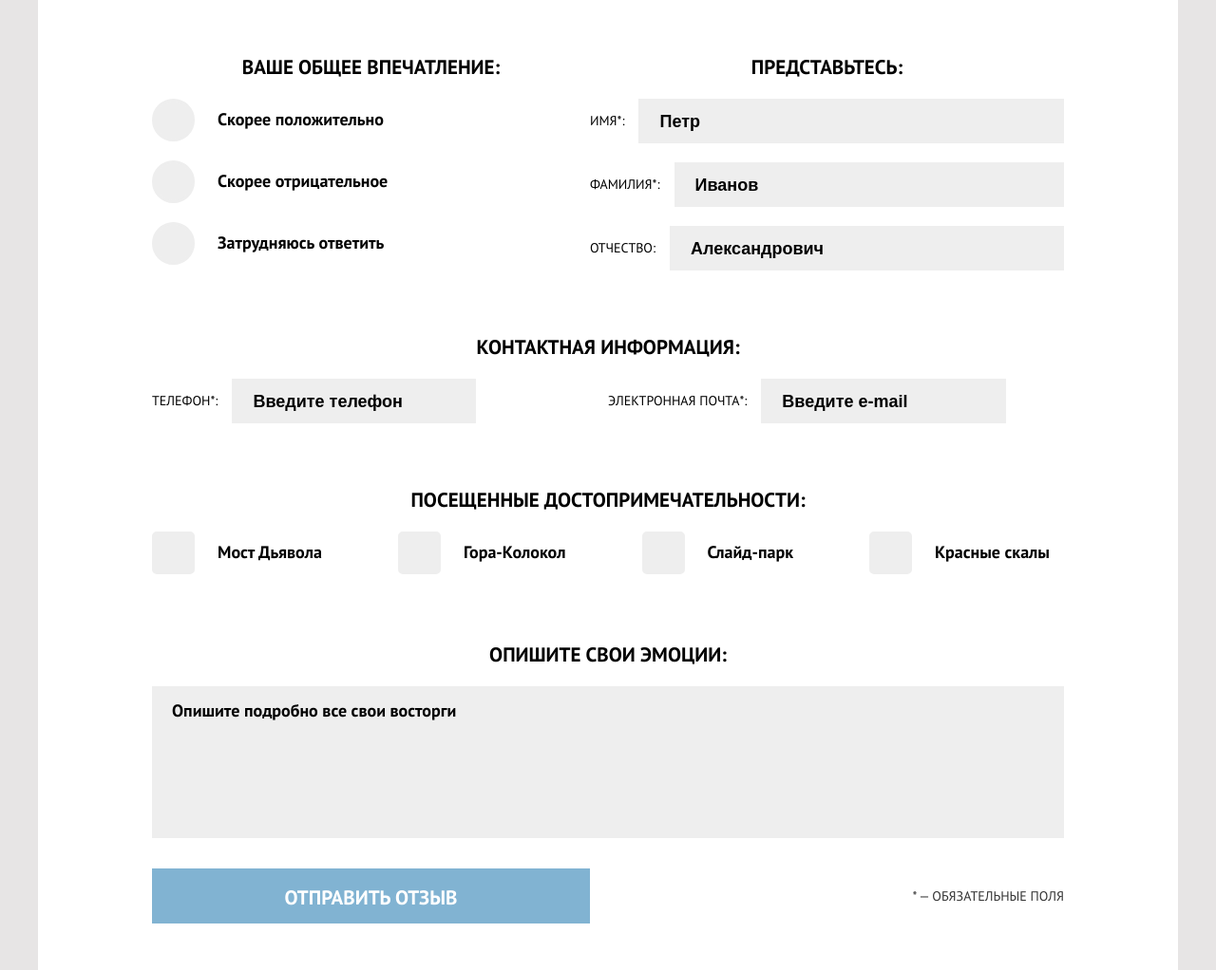
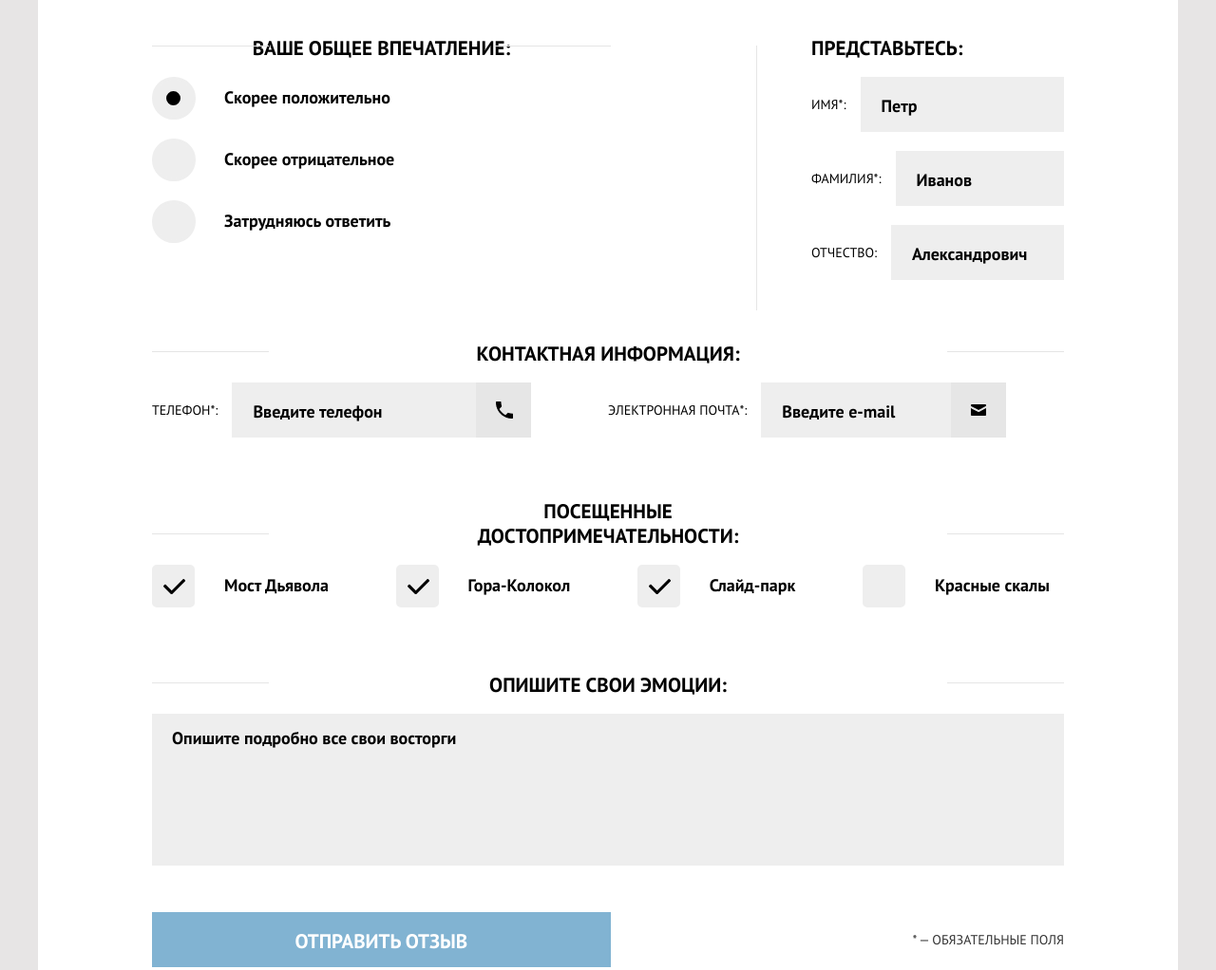
Before and after one commit to mntyred/158860-sedona-24, a website: page source/form.html in a window 1280 px wide. Shown: the part 809-1831 px from the top of the page at 95% size. Drawn offline with nearby package versions, Linux system fonts and the light colour scheme; files that its build step writes are made by us from their sources.

Commit message:
Начало разметки декоративных элементов

```diff
--- a/source/form.html
+++ b/source/form.html
@@ -45,8 +45,8 @@
         <div class="feedback__wrapper">
           <h2 class="visually-hidden">Форма обратной связи</h2>
           <form class="feedback-form" action="https://echo.htmlacademy.ru" method="post">
-            <fieldset class="feedback-fieldset">
-              <h2 class="feedback-fieldset__title">Представьтесь:</h2>
+            <fieldset class="feedback-fieldset feedback-fieldset--name">
+              <legend class="feedback-fieldset__title">Представьтесь:</legend>
               <ul class="feedback-fieldset__input-list">
                 <li class="feedback-fieldset__input-item">
                   <label class="feedback-fieldset__label" for="name">Имя*:</label>
@@ -63,7 +63,7 @@
               </ul>
             </fieldset>
             <fieldset class="feedback-fieldset">
-              <h2 class="feedback-fieldset__title">Контактная информация:</h2>
+              <legend class="feedback-fieldset__title">Контактная информация:</legend>
               <ul class="feedback-fieldset__input-list feedback-fieldset__input-list--contacts">
                 <li class="feedback-fieldset__input-item feedback-fieldset__input-item--contacts">
                   <label class="feedback-fieldset__label" for="phone"><span class="feedback-fieldset__number">Контактный</span> телефон*:</label>
@@ -76,52 +76,49 @@
               </ul>
             </fieldset>
             <fieldset class="feedback-fieldset">
-              <h2 class="feedback-fieldset__title">Ваше общее впечатление:</h2>
+              <legend class="feedback-fieldset__title">Ваше общее впечатление:</legend>
               <ul class="feedback-fieldset__input-list">
                 <li class="feedback-fieldset__input-item">
-                  <input type="radio" class="visually-hidden" name="impression" value="1" id="positive" checked>
-                  <span class="feedback-fieldset__radio"></span>
-                  <label class="feedback-fieldset__label feedback-fieldset__label--second-type" for="positive">Скорее положительно</label>
+                  <input type="radio" class="visually-hidden feedback-fieldset__radio" name="impression" value="1" id="positive" checked>
+                  <label class="feedback-fieldset__label feedback-fieldset__label--second-type feedback-fieldset__label--radio" for="positive">Скорее положительно</label>
                 </li>
                 <li class="feedback-fieldset__input-item">
-                  <input type="radio" class="visually-hidden" name="impression" value="2" id="negative">
-                  <span class="feedback-fieldset__radio"></span>
-                  <label class="feedback-fieldset__label feedback-fieldset__label--second-type" for="negative">Скорее отрицательное</label>
+                  <input type="radio" class="visually-hidden feedback-fieldset__radio" name="impression" value="2" id="negative">
+                  <label class="feedback-fieldset__label feedback-fieldset__label--second-type feedback-fieldset__label--radio" for="negative">Скорее отрицательное</label>
                 </li>
                 <li class="feedback-fieldset__input-item">
-                  <input type="radio" class="visually-hidden" name="impression" value="3" id="neutral">
-                  <span class="feedback-fieldset__radio"></span>
-                  <label class="feedback-fieldset__label feedback-fieldset__label--second-type" for="neutral">Затрудняюсь ответить</label>
+                  <input type="radio" class="visually-hidden feedback-fieldset__radio" name="impression" value="3" id="neutral">
+                  <label class="feedback-fieldset__label feedback-fieldset__label--second-type feedback-fieldset__label--radio" for="neutral">Затрудняюсь ответить</label>
                 </li>
               </ul>
             </fieldset>
             <fieldset class="feedback-fieldset">
-              <h2 class="feedback-fieldset__title">Посещенные достопримечательности:</h2>
+              <legend class="feedback-fieldset__title">Посещенные достопримечательности:</legend>
               <ul class="feedback-fieldset__input-list feedback-fieldset__input-list--checkboxes">
                 <li class="feedback-fieldset__input-item feedback-fieldset__input-item--checkbox">
-                  <input type="checkbox" class="visually-hidden" name="devil-bridge" id="devil-bridge" checked>
-                  <span class="feedback-fieldset__checkbox"></span>
-                  <label class="feedback-fieldset__label feedback-fieldset__label--second-type" for="devil-bridge">Мост Дьявола</label>
+                  <input type="checkbox" class="visually-hidden feedback-fieldset__checkbox" name="devil-bridge" id="devil-bridge" checked>
+                  <!-- <span class="feedback-fieldset__checkbox"></span> -->
+                  <label class="feedback-fieldset__label feedback-fieldset__label--second-type feedback-fieldset__label--checkbox" for="devil-bridge">Мост Дьявола</label>
                 </li>
                 <li class="feedback-fieldset__input-item feedback-fieldset__input-item--checkbox">
-                  <input type="checkbox" class="visually-hidden" name="bell-mountain" id="bell-mountain" checked>
-                  <span class="feedback-fieldset__checkbox"></span>
-                  <label class="feedback-fieldset__label feedback-fieldset__label--second-type" for="bell-mountain">Гора-Колокол</label>
+                  <input type="checkbox" class="visually-hidden feedback-fieldset__checkbox" name="bell-mountain" id="bell-mountain" checked>
+                  <!-- <span class="feedback-fieldset__checkbox"></span> -->
+                  <label class="feedback-fieldset__label feedback-fieldset__label--second-type feedback-fieldset__label--checkbox" for="bell-mountain">Гора-Колокол</label>
                 </li>
                 <li class="feedback-fieldset__input-item feedback-fieldset__input-item--checkbox">
-                  <input type="checkbox" class="visually-hidden" name="slide-park" id="slide-park" checked>
-                  <span class="feedback-fieldset__checkbox"></span>
-                  <label class="feedback-fieldset__label feedback-fieldset__label--second-type" for="slide-park">Слайд-парк</label>
+                  <input type="checkbox" class="visually-hidden feedback-fieldset__checkbox" name="slide-park" id="slide-park" checked>
+                  <!-- <span class="feedback-fieldset__checkbox"></span> -->
+                  <label class="feedback-fieldset__label feedback-fieldset__label--second-type feedback-fieldset__label--checkbox" for="slide-park">Слайд-парк</label>
                 </li>
                 <li class="feedback-fieldset__input-item feedback-fieldset__input-item--checkbox">
-                  <input type="checkbox" class="visually-hidden" name="red-mountains" id="red-mountains">
-                  <span class="feedback-fieldset__checkbox"></span>
-                  <label class="feedback-fieldset__label feedback-fieldset__label--second-type" for="red-mountains">Красные скалы</label>
+                  <input type="checkbox" class="visually-hidden feedback-fieldset__checkbox" name="red-mountains" id="red-mountains">
+                  <!-- <span class="feedback-fieldset__checkbox"></span> -->
+                  <label class="feedback-fieldset__label feedback-fieldset__label--second-type feedback-fieldset__label--checkbox" for="red-mountains">Красные скалы</label>
                 </li>
               </ul>
             </fieldset>
             <fieldset class="feedback-fieldset">
-              <h2 class="feedback-fieldset__title">Опишите свои эмоции:</h2>
+              <legend class="feedback-fieldset__title">Опишите свои эмоции:</legend>
               <textarea class="feedback-fieldset__textarea" name="emotions" placeholder="Опишите подробно все свои восторги"></textarea>
             </fieldset>
             <button class="feedback-form__button button" type="submit">Отправить отзыв</button>
--- a/source/sass/blocks/advantage.scss
+++ b/source/sass/blocks/advantage.scss
@@ -29,6 +29,10 @@
       @media (min-width: $tablet-width) {
         padding: 0 28px;
       }
+    }
+
+    @media (min-width: $tablet-width) {
+      order: 2;
     }
   }
 
--- a/source/sass/blocks/feedback-fieldset.scss
+++ b/source/sass/blocks/feedback-fieldset.scss
@@ -1,10 +1,32 @@
 .feedback-fieldset {
   border: none;
   margin: 0;
-  padding: 20px 0 28px;
+  padding: 0 0 45px;
+  position: relative;
 
   &:nth-child(1) {
     grid-area: name;
+
+    @media (min-width: $tablet-width) {
+      max-width: 266px;
+      display: flex;
+      margin-left: auto;
+
+      .feedback-fieldset__title {
+        text-align: left;
+      }
+
+      &::after {
+        content: none;
+      }
+
+      &::before {
+        content: "";
+        height: 100%;
+        width: 1px;
+        left: -58px;
+      }
+    }
   }
 
   &:nth-child(2) {
@@ -22,6 +44,22 @@
   &:nth-child(5) {
     grid-area: area;
   }
+
+  @media (min-width: $tablet-width) {
+    &::before,
+    &::after {
+      content: "";
+      position: absolute;
+      width: 123px;
+      height: 1px;
+      background-color: #e5e5e5;
+      top: -33px;
+    }
+
+    &::after {
+      right: 0;
+    }
+  }
 }
 
 .feedback-fieldset__title {
@@ -33,10 +71,28 @@
   padding: 0;
   display: block;
   margin: 0;
-  margin-bottom: 20px;
+  margin-bottom: 17px;
+  max-width: 308px;
+  // margin-bottom: 20px;
+
 
   @media (min-width: $tablet-width) {
     font-size: 21px;
+  }
+
+  &::before {
+    content: "";
+    position: absolute;
+    width: 320px;
+
+    height: 1px;
+    background-color: #e5e5e5;
+    top: -20px;
+    left: -20px;
+
+    @media (min-width: $tablet-width) {
+      content: none;
+    }
   }
 }
 
@@ -72,12 +128,79 @@
   line-height: 26px;
   text-transform: uppercase;
   margin-right: 15px;
+  position: relative;
 
   &--second-type {
     font-weight: 700;
     font-size: 18px;
     text-transform: inherit;
   }
+
+  &--radio {
+    padding-left: 76px;
+    min-height: 45px;
+    display: flex;
+    align-items: center;
+
+    &::before {
+      content: "";
+      position: absolute;
+      top: 0;
+      left: 0;
+      display: inline-block;
+      background-color: $light-grey;
+      width: 45.5px;
+      height: 45.5px;
+      border-radius: 50%;
+      border: 3px $light-grey solid;
+      margin-right: 24px;
+    }
+  }
+
+  &--checkbox {
+    padding-left: 76px;
+    min-height: 45px;
+    display: flex;
+    align-items: center;
+
+    &::before {
+      content: "";
+      position: absolute;
+      top: 0;
+      left: 0;
+      display: block;
+      background-color: $light-grey;
+      width: 45px;
+      height: 45px;
+      border-radius: 5px;
+      border: 5px $light-grey solid;
+      margin-right: 24px;
+    }
+  }
+}
+
+.feedback-fieldset__checkbox:checked+.feedback-fieldset__label::after {
+  content: "";
+  position: absolute;
+  left: 12px;
+  top: 15px;
+  height: 16px;
+  width: 23px;
+  background-image: url("../img/tick.svg");
+  background-repeat: no-repeat;
+}
+
+.feedback-fieldset__radio:checked+.feedback-fieldset__label--radio::after {
+  content: "";
+  position: absolute;
+  left: 15.09px;
+  top: 15.09px;
+  width: 15.19px;
+  height: 15.19px;
+  border: 3px solid $black;
+  border-radius: 50%;
+  background-color: $black;
+
 }
 
 .feedback-fieldset__number {
@@ -87,12 +210,19 @@
 }
 
 .feedback-fieldset__input {
+  font-family: "PT Sans", sans-serif;
+  font-size: 18px;
+  line-height: 26px;
+  font-weight: 700;
+  color: $black;
   background-color: $light-grey;
   padding: 18px 22px 14px;
   border: none;
   width: 100%;
+  height: 58px;
 
   &::placeholder {
+    font-family: "PT Sans", sans-serif;
     font-size: 18px;
     line-height: 26px;
     font-weight: 700;
@@ -100,12 +230,24 @@
   }
 
   &--phone {
+    padding-right: 80px;
+    position: relative;
+    background-image: url('../img/icon-phone.png');
+    background-position: right;
+    background-repeat: no-repeat;
+
     @media (min-width: $desktop-width) {
-      max-width: 257px;
+      max-width: 315px;
     }
   }
 
   &--mail {
+    padding-right: 80px;
+    position: relative;
+    background-image: url('../img/icon-mail.png');
+    background-position: right;
+    background-repeat: no-repeat;
+
     @media (min-width: $desktop-width) {
       max-width: 258px;
     }
@@ -141,15 +283,16 @@
   margin-right: 24px;
 }
 
-.feedback-fieldset__checkbox {
-  display: inline-block;
-  background-color: $light-grey;
-  width: 45px;
-  height: 45px;
-  border-radius: 5px;
-  border: 5px $light-grey solid;
-  margin-right: 24px;
-}
+// .feedback-fieldset__checkbox {
+//   position: relative;
+//   display: inline-block;
+//   background-color: $light-grey;
+//   width: 45px;
+//   height: 45px;
+//   border-radius: 5px;
+//   border: 5px $light-grey solid;
+//   margin-right: 24px;
+// }
 
 .feedback-fieldset__input-item {
   display: flex;
@@ -165,6 +308,7 @@
   &--contacts {
     flex-direction: column;
     align-items: flex-start;
+    position: relative;
 
     @media (min-width: $desktop-width) {
       flex-direction: row;
--- a/source/sass/blocks/gallery.scss
+++ b/source/sass/blocks/gallery.scss
@@ -10,7 +10,7 @@
 
 .gallery__cards-list {
   margin-bottom: 32px;
-  padding: 0 20px;
+  padding: 0;
 
   @media (min-width: $tablet-width) {
     padding: 0;
```
Also changed, not shown: source/catalog.html (+0 -1 lines), source/sass/blocks/cards-list.scss (+30 -1 lines), source/sass/blocks/gallery-video.scss (+33 -4 lines), source/img/icon-mail.png (added), source/img/icon-phone.png (added), source/img/tick.svg (added).
